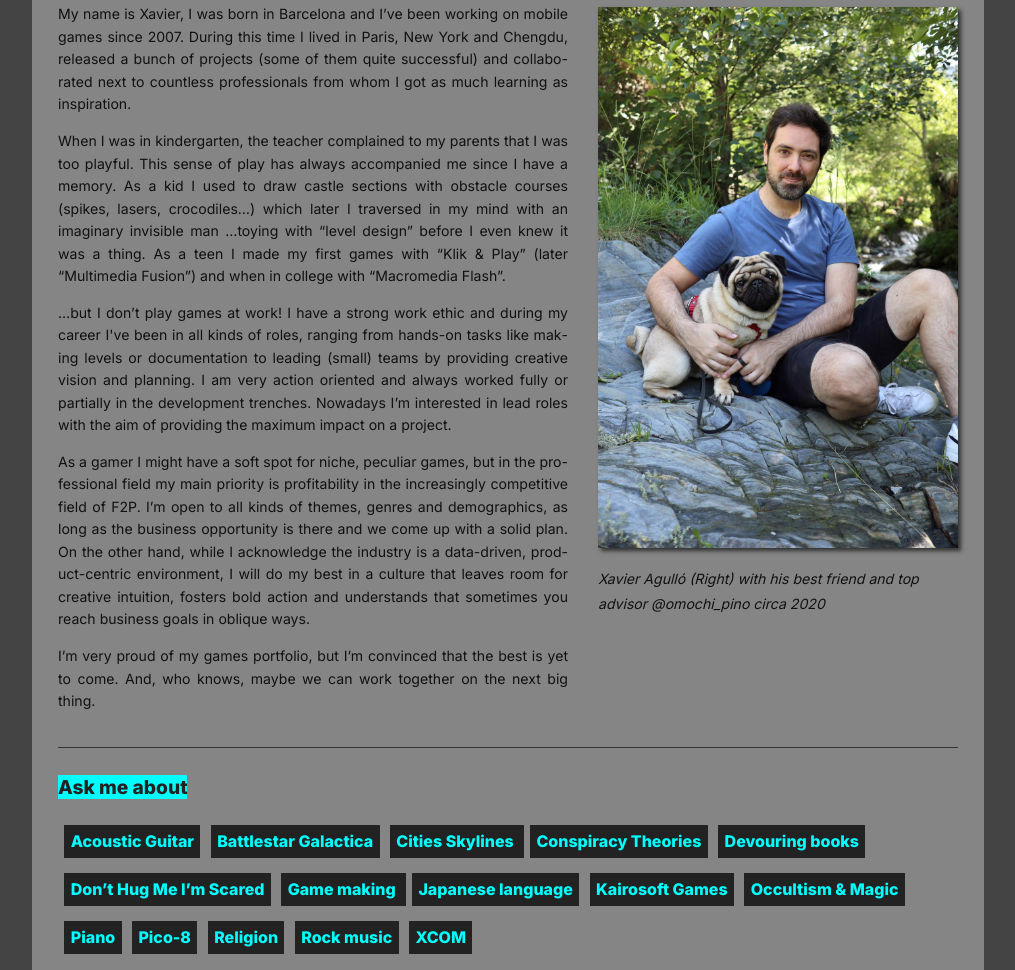
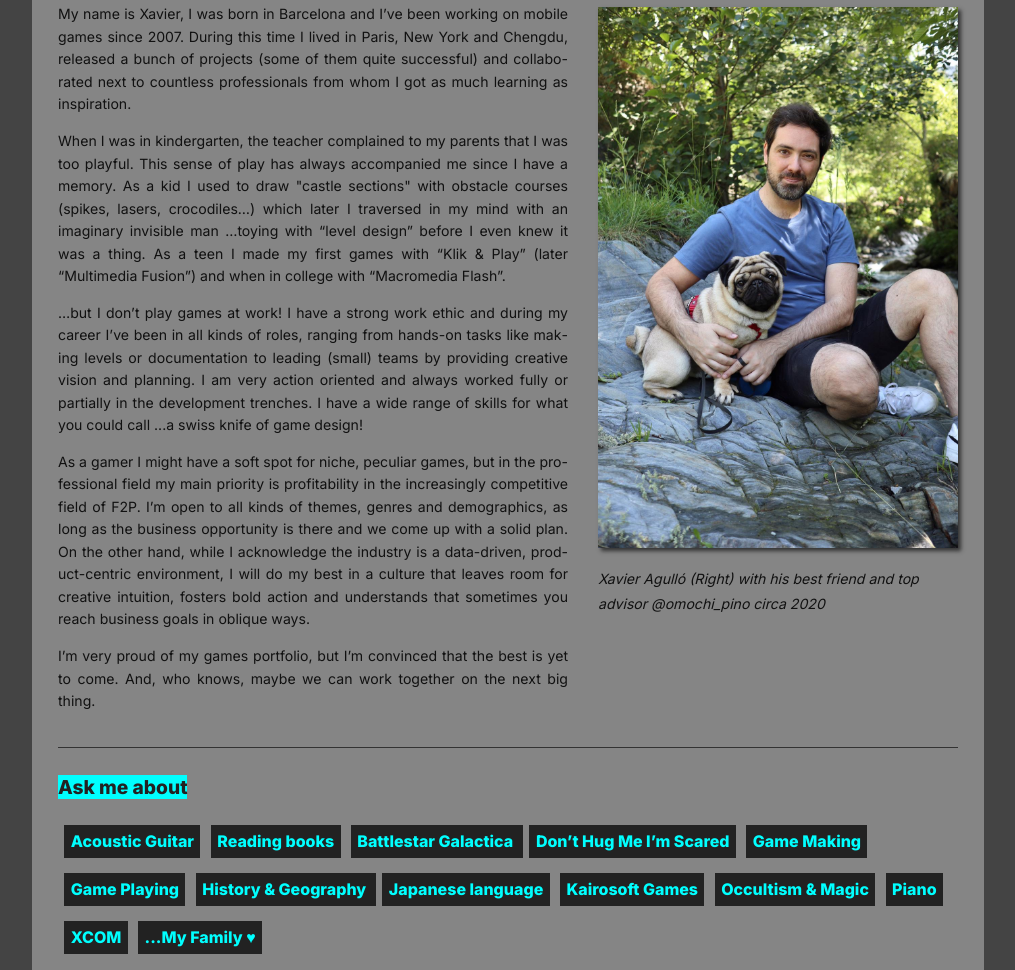
Before and after one commit to xxaavvii/xxaavvii.github.io, a plain HTML site: page about.html in a window 1280 px wide. Shown: the part 170-1140 px from the top of the page, without its empty margins (132-1147 px from the left). Drawn offline with Linux system fonts and the light colour scheme.

Commit message:
Update 2023
Updates for (late) 2023 version.

```diff
--- a/about.html
+++ b/about.html
@@ -76,15 +76,14 @@
           successful) and collaborated next to countless professionals from whom I got as much learning as inspiration.
         </p>
         <p id="normalText">When I was in kindergarten, the teacher complained to my parents that I was too playful. This
-          sense of play has always accompanied me since I have a memory. As a kid I used to draw castle sections with
+          sense of play has always accompanied me since I have a memory. As a kid I used to draw "castle sections" with
           obstacle courses (spikes, lasers, crocodiles…) which later I traversed in my mind with an imaginary invisible
           man …toying with “level design” before I even knew it was a thing. As a teen I made my first games with “Klik
           & Play” (later “Multimedia Fusion”) and when in college with “Macromedia Flash”.</p>
-        <p id="normalText"> …but I don’t play games at work! I have a strong work ethic and during my career I've been
-          in all kinds of roles, ranging from hands-on tasks like making levels or documentation to leading (small)
-          teams by providing creative vision and planning. I am very action oriented and always worked fully or
-          partially in the development trenches. Nowadays I’m interested in lead roles with the aim of
-          providing the maximum impact on a project.</p>
+        <p id="normalText">  …but I don’t play games at work! I have a strong work ethic and during my career I’ve been
+          in all kinds of roles, ranging from hands-on tasks like making levels or documentation to leading (small) teams
+          by providing creative vision and planning. I am very action oriented and always worked fully or partially in the
+          development trenches. I have a wide range of skills for what you could call ...a swiss knife of game design!</p>
         <p id="normalText">As a gamer I might have a soft spot for niche, peculiar games, but in the professional field
           my main priority is profitability in the increasingly competitive field of F2P. I’m open to all kinds of
           themes, genres and demographics, as long as the business opportunity is there and we come up with a solid
@@ -112,20 +111,18 @@
     <br>
     <br>
     <div class="bluePostIt">Acoustic Guitar</div>
-    <div class="bluePostIt">Battlestar Galactica</div>
-    <div class="bluePostIt">Cities Skylines </div>
-    <div class="bluePostIt">Conspiracy Theories</div>
-    <div class="bluePostIt">Devouring books</div>
+    <div class="bluePostIt">Reading books</div>
+    <div class="bluePostIt">Battlestar Galactica </div>
     <div class="bluePostIt">Don’t Hug Me I’m Scared</div>
-    <div class="bluePostIt">Game making </div>
+    <div class="bluePostIt">Game Making</div>
+    <div class="bluePostIt">Game Playing</div>
+    <div class="bluePostIt">History & Geography </div>
     <div class="bluePostIt">Japanese language</div>
     <div class="bluePostIt">Kairosoft Games</div>
     <div class="bluePostIt">Occultism & Magic</div>
     <div class="bluePostIt">Piano</div>
-    <div class="bluePostIt">Pico-8</div>
-    <div class="bluePostIt">Religion</div>
-    <div class="bluePostIt">Rock music</div>
     <div class="bluePostIt">XCOM</div>
+    <div class="bluePostIt">...My Family ♥</div>
 
     <br>
     <br>
```
Also changed, not shown: games/dragon_city.html (+12 -12 lines), resume.html (+3 -3 lines), 2 other files.
